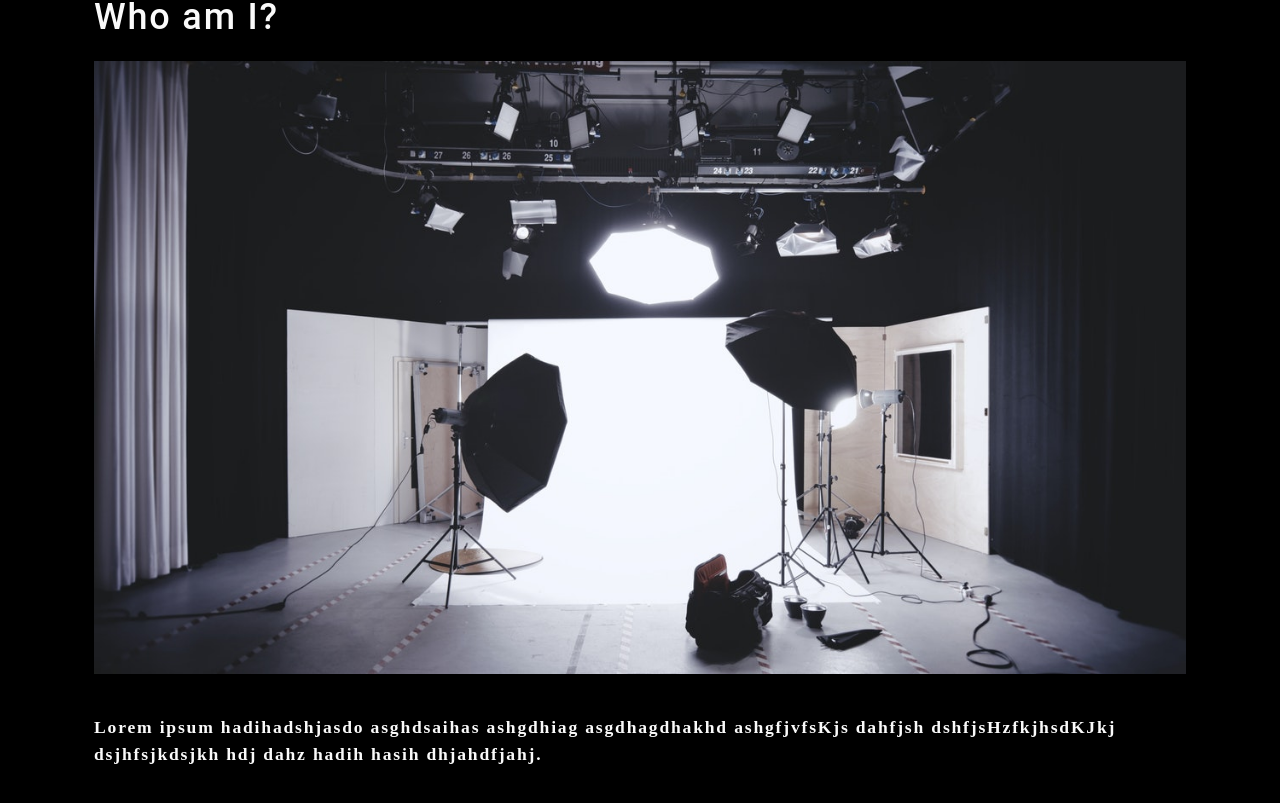
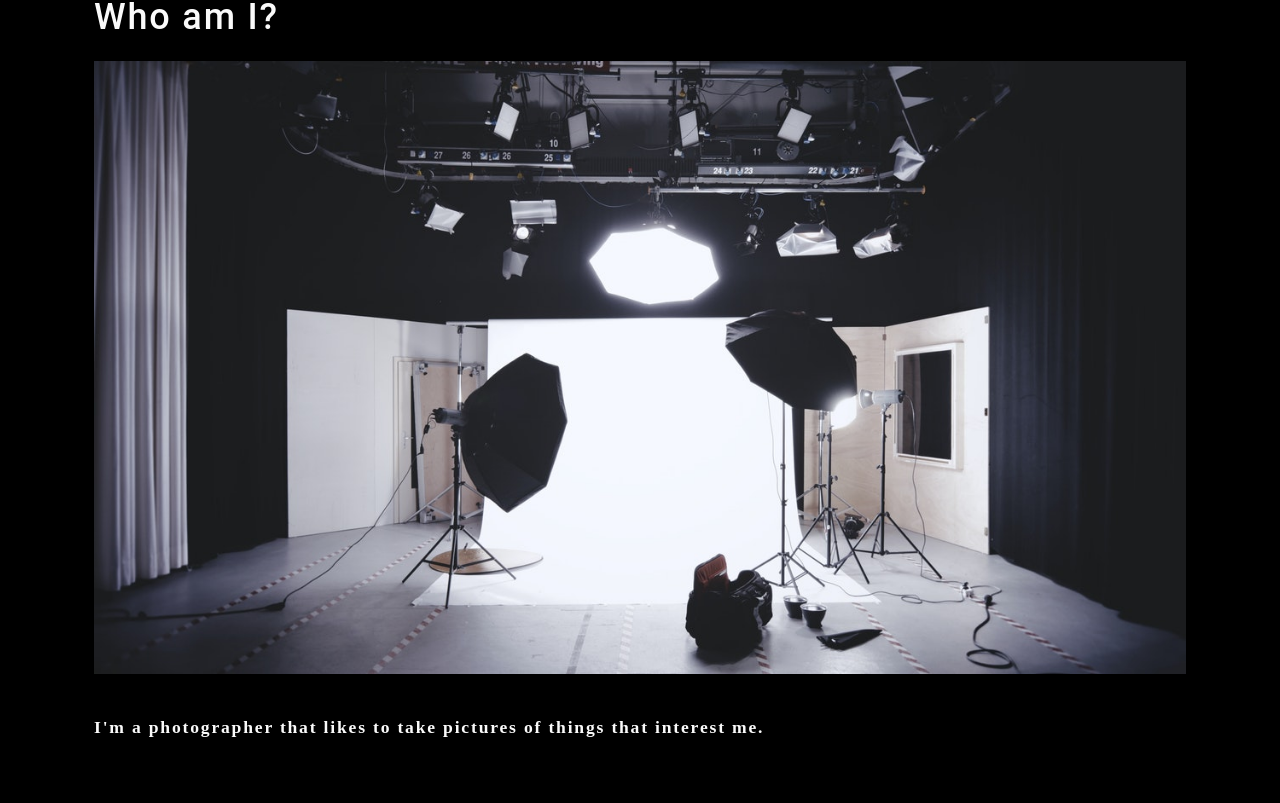
Before and after one commit to jlentz17/photo-port, a React (Create React App) app: page / in a window 1280 px wide. Shown: the part 1307-2110 px from the top of the page. Built offline with nearby package versions, Linux system fonts and the light colour scheme.

Commit message:
added to about me section

```diff
--- a/src/components/About/index.js
+++ b/src/components/About/index.js
@@ -8,7 +8,7 @@ function About() {
       <img src={coverImage} className="my-2" style={{ width: "100%" }} alt="cover"/>
       <div className="my-2">
         <p>
-          Lorem ipsum hadihadshjasdo asghdsaihas ashgdhiag asgdhagdhakhd ashgfjvfsKjs dahfjsh dshfjsHzfkjhsdKJkj dsjhfsjkdsjkh hdj  dahz hadih hasih  dhjahdfjahj.
+          I'm a photographer that likes to take pictures of things that interest me.
         </p>
       </div>
     </section>
--- a/src/components/ContactForm/index.js
+++ b/src/components/ContactForm/index.js
@@ -7,7 +7,6 @@ function ContactForm() {
 
   const [errorMessage, setErrorMessage] = useState('');
   const { name, email, message } = formState;
-
 
   const handleSubmit = (e) => {
     e.preventDefault();
```
